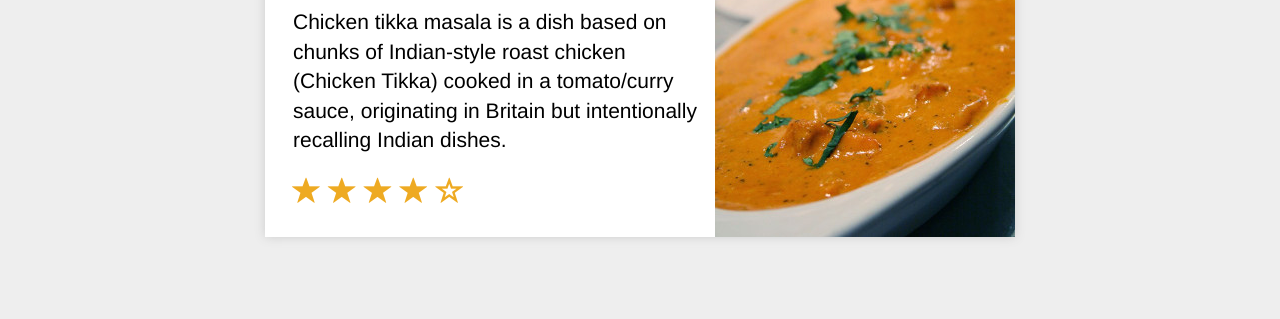
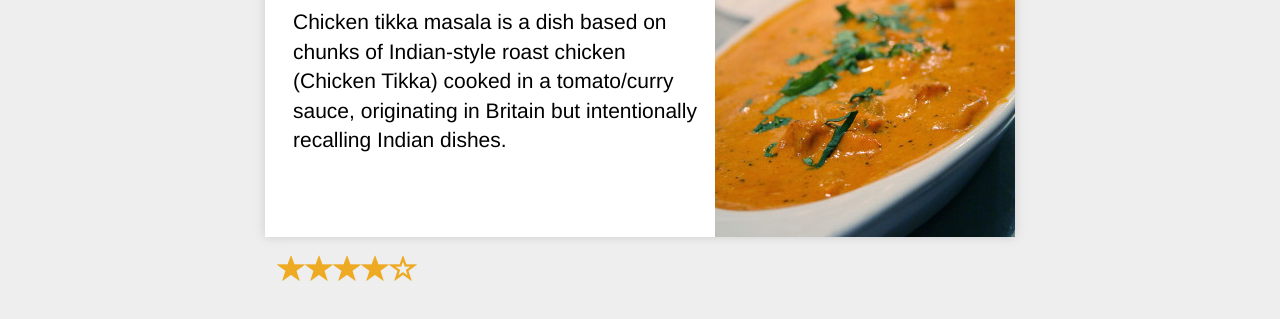
Before and after one commit to biijoy508/jquery, a plain HTML site: page 01-card-index/index.html in a window 1280 px wide. Shown: the part 189-508 px from the top of the page. Drawn offline with Linux system fonts and the light colour scheme.

Commit message:
More dynaic

```diff
--- a/01-card-index/index.html
+++ b/01-card-index/index.html
@@ -35,7 +35,7 @@
       };
 
 
-      var header =  $('<h2/>', { text : "lul"});
+      //var header =  $('<h2/>', { text : "lul"});
 
       $('<div/>', {
           'id':'myDiv',
@@ -45,30 +45,26 @@
           '                <div class="description">\n' +
                              '<h2>'+ recipe.name +' </h2>\n' +
           '                  <p class="lead">'+recipe.lead+'</p>\n' +
-          '                  <p class="recipe-rating">\n' +
-          '                    <span class="glyphicon glyphicon-star"></span>\n' +
-          '                    <span class="glyphicon glyphicon-star"></span>\n' +
-          '                    <span class="glyphicon glyphicon-star"></span>\n' +
-          '                    <span class="glyphicon glyphicon-star"></span>\n' +
-          '                    <span class="glyphicon glyphicon-star-empty"></span>\n' +
-          '                  </p>\n' +
           '                </div>\n' +
           '              </a>',
       }).appendTo('#recipe-list');
 
+      var stars =  $('<p>', {'class': 'recipe-rating'});
 
+      var plusRatingHTML = $('<span>', {'class': 'glyphicon glyphicon-star'});
+      var negativeRatingHTML = $('<span>', {'class': 'glyphicon glyphicon-star-empty'});
 
+       var plusRating = recipe.rating;
+       var negativeRating = 5-plusRating;
 
-    /* Step 3. Now use all the values in the below object instead of hardcoded values.
-     *         (You will need to move the declaration so that it's above your code.)
-     *
-     *  - The `id` property should be used both in the link and the image.
-     *  - The `name` property is for the <h2> heading
-     *  - The `lead` property is -- you guessed it -- for the paragraph with the "lead" class
-     *  - The `rating` is the trickiest; you'll want one `for` loop making filled glyphicon-star,
-     *    and another making glyphicon-star-empty... for a total of 5 stars.
-     */
+       for(var count = 0; count < plusRating; count ++){
+           $ (stars).append(plusRatingHTML.clone());
+       }
+      for(var count = 0; count < negativeRating; count ++){
+          $ (stars).append(negativeRatingHTML.clone());
+      }
 
+      $ (stars).appendTo('.recipe-card');
 
 
     /* Step 4. Finally, put all of your code in a `for (let recipe of recipes) { ... }` -- the
```
Also changed, not shown: 02-handlebars/index.html (+1 -0 lines).
